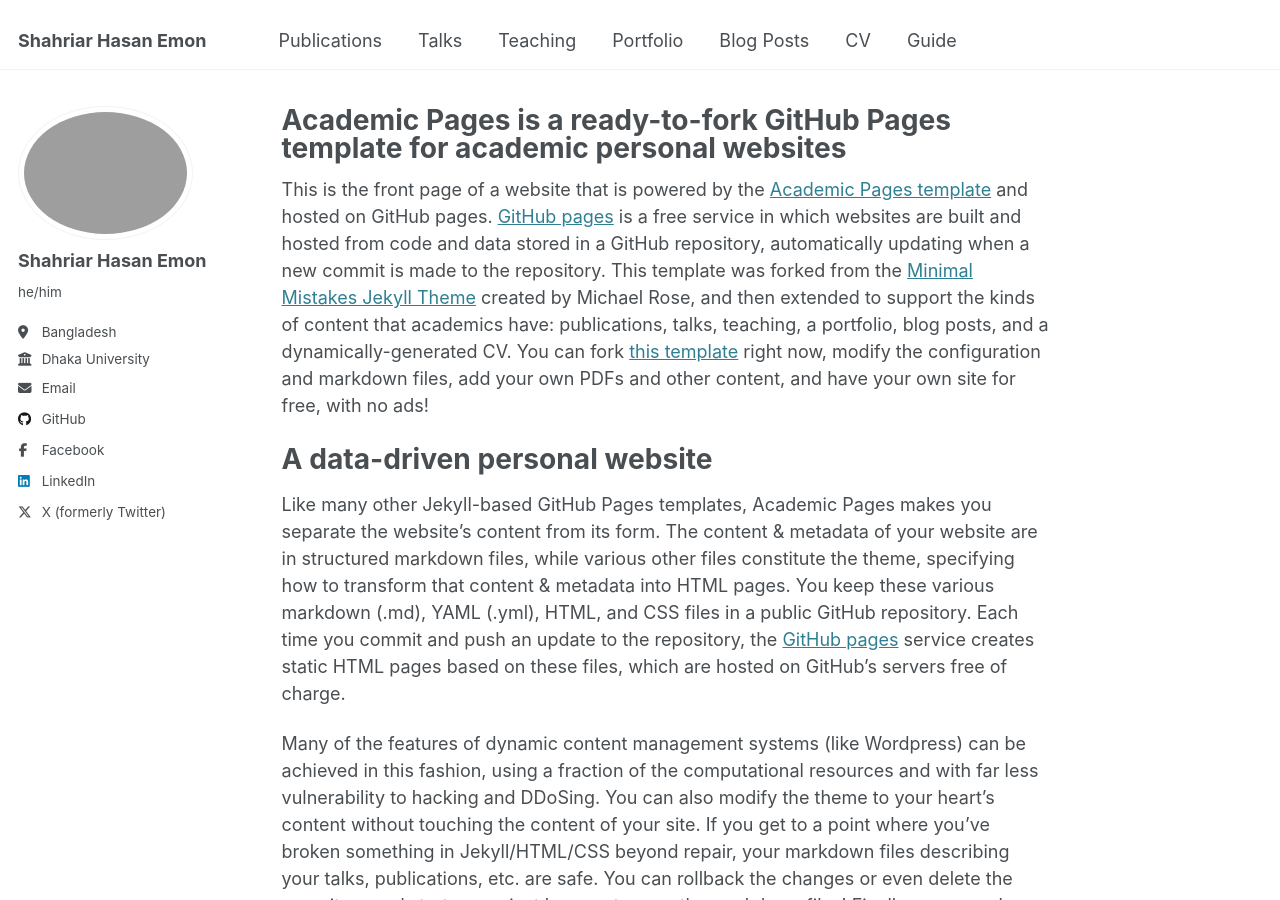
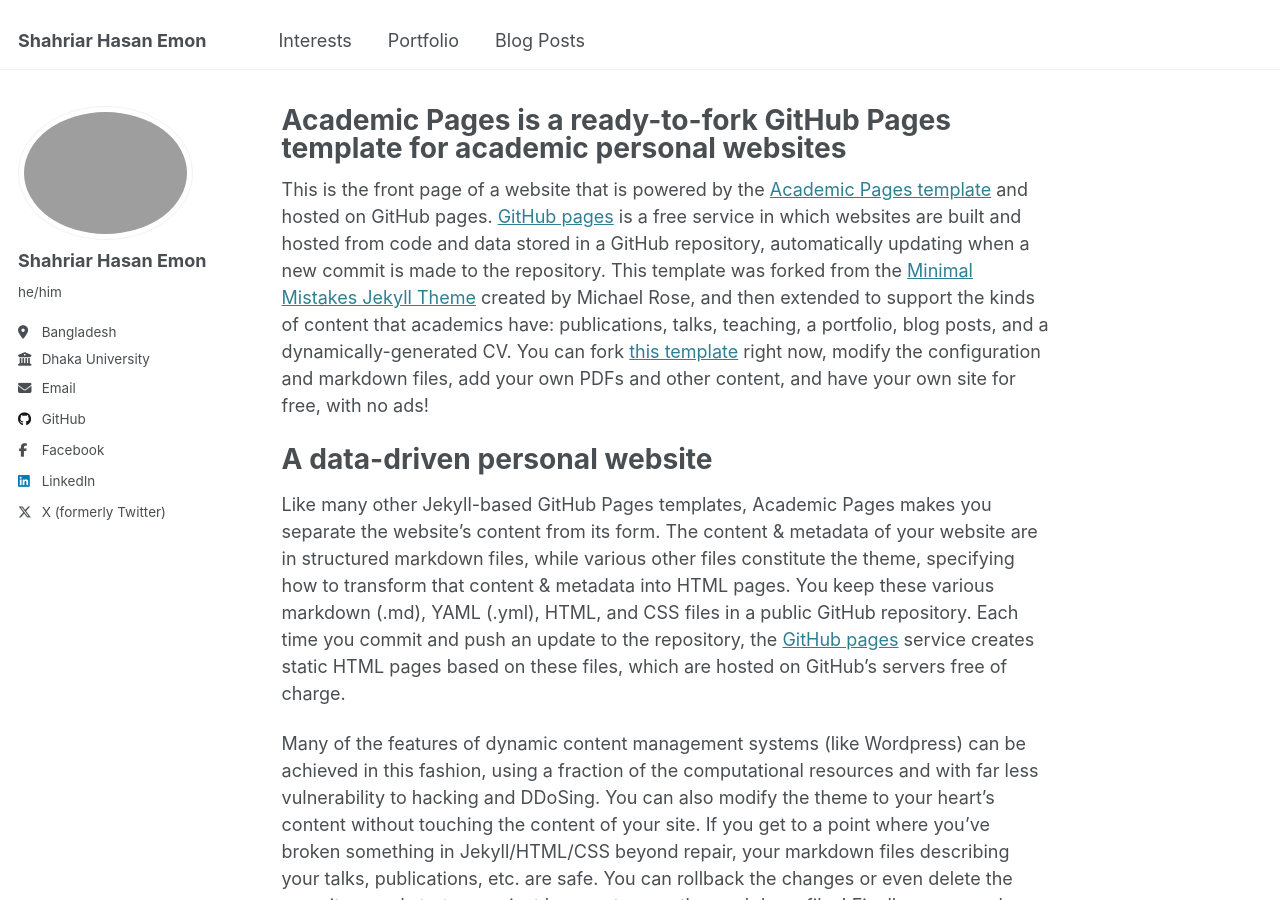
Before and after one commit to eeem0n/eeem0n.github.io, a Jekyll site: the page built from _pages/about.md, in a window 1280 px wide and 900 px high. Built offline with Jekyll 4.4.1, drawn with Linux system fonts in a browser that asks for light colours.

Commit message:
Update navigation.yml

```diff
--- a/_data/navigation.yml
+++ b/_data/navigation.yml
@@ -5,23 +5,11 @@
 # prevent it from being included in the site.
 
 main:
-  - title: "Publications"
-    url: /publications/
-
-  - title: "Talks"
-    url: /talks/
-
-  - title: "Teaching"
-    url: /teaching/
+  - title: "Interests"
+    url: /interests/
 
   - title: "Portfolio"
     url: /portfolio/
 
   - title: "Blog Posts"
-    url: /year-archive/
-
-  - title: "CV"
-    url: /cv/
-
-  - title: "Guide"
-    url: /markdown/
+    url: /
```
